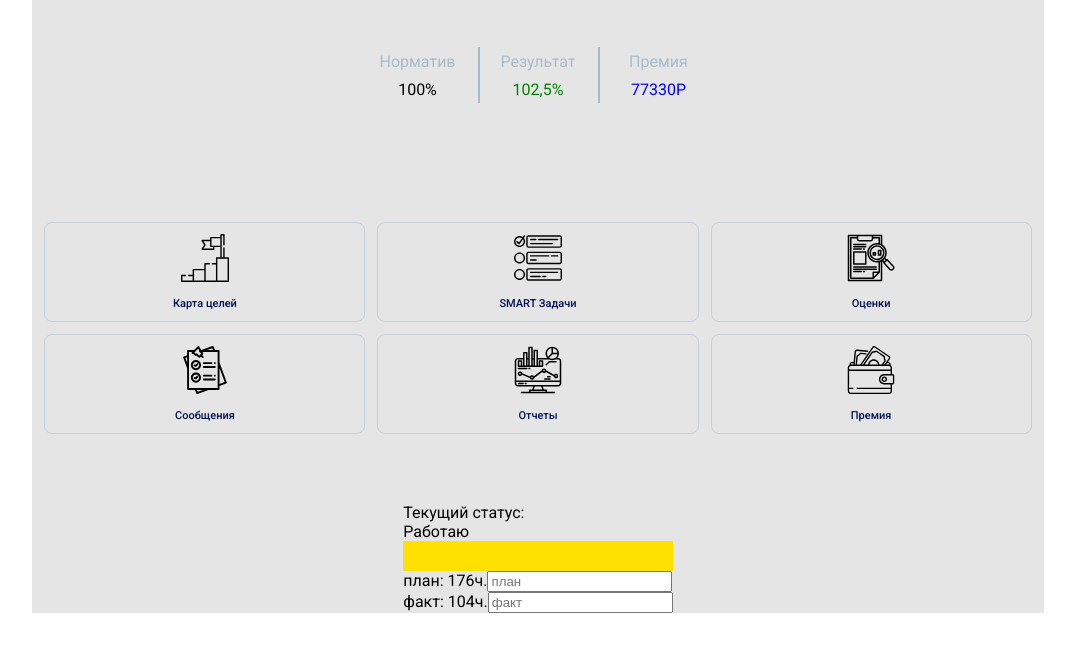
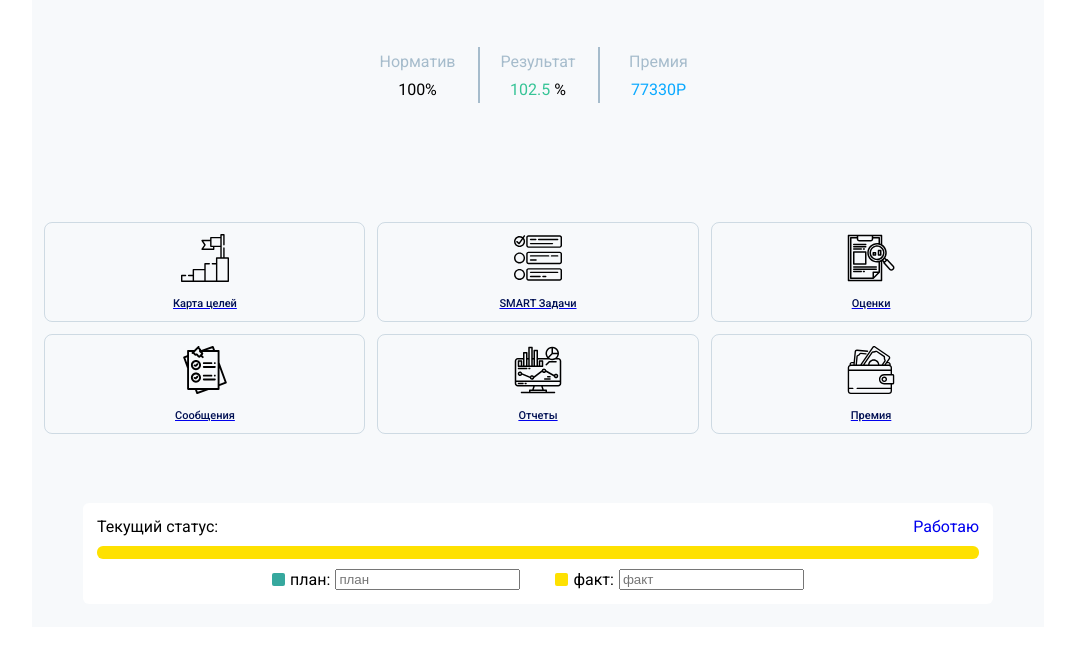
Before and after one commit to Ars8/PresentPage_TP, a website: page src/index.html in a window 1280 px wide. Shown: the part 145-796 px from the top of the page, without its empty margins (102-1177 px from the left). Drawn offline with Linux system fonts and the light colour scheme; files whose address does not match are found by name.

Commit message:
adaptive left

```diff
--- a/src/assets/css/main.css
+++ b/src/assets/css/main.css
@@ -88,7 +88,7 @@ p {
   flex-flow: column wrap;
   align-items: center;
   justify-content: space-between;
-  background: #E5E5E5;
+  background: #F7F9FB;
 }
 .main__statistic {
   display: grid;
@@ -113,6 +113,9 @@ p {
 }
 .main__statistic__value {
   color: #000000;
+}
+.main__statistic__value__cash {
+  color: #0AA9FF;
 }
 .main__line {
   height: 56px;
@@ -150,13 +153,70 @@ p {
   color: #001053;
   margin-top: 15px;
 }
+.main__progress {
+  min-width: 90%;
+  display: flex;
+  flex-flow: column wrap;
+  align-items: center;
+  justify-content: center;
+  background: #ffffff;
+  border-radius: 6px;
+  padding: 14px;
+  margin-bottom: 23px;
+}
+.main__progress__status {
+  width: 100%;
+  display: flex;
+  flex-flow: row wrap;
+  align-items: center;
+  justify-content: space-between;
+  margin-bottom: 10px;
+}
+.main__progress__status a {
+  text-decoration: none;
+}
 #myProgress {
   width: 100%;
-  background-color: #FEE101;
+  background-color: #fee101;
+  border-radius: 6px;
+  margin-bottom: 10px;
 }
-
 #myBar {
   width: 0%;
-  height: 30px;
-  background-color: #36A89E;
+  height: 13px;
+  background-color: #36a89e;
+  border-radius: 6px;
 }
+.main__progress__green {
+  width: 13px;
+  height: 13px;
+  background-color: #36a89e;
+  border-radius: 2px;
+}
+.main__progress__yellow {
+  width: 13px;
+  height: 13px;
+  background-color: #fee101;
+  border-radius: 2px;
+}
+.main__progress__input__block {
+  display: flex;
+  flex-flow: row wrap;
+  align-items: center;
+  justify-content: space-between;
+}
+.main__progress__plan {
+  display: flex;
+  flex-flow: row wrap;
+  align-items: center;
+  justify-content: space-between;
+  gap: 5px;
+  margin-right: 35px;
+}
+.main__progress__fact {
+  display: flex;
+  flex-flow: row wrap;
+  align-items: center;
+  justify-content: space-between;
+  gap: 5px;
+}
--- a/src/index.html
+++ b/src/index.html
@@ -11,13 +11,25 @@
       <header class="header">
         <div class="header__nav">
           <div class="header__nav__date">
-            <img src="assets/img/Vector_prev.svg" alt />
+            <img
+              class="header__prev__btn"
+              src="assets/img/Vector_prev.svg"
+              alt
+            />
             <div class="header__nav__date__text">Апрель 2021</div>
-            <img src="assets/img/Vector_next.svg" alt />
+            <img
+              class="header__next__btn"
+              src="assets/img/Vector_next.svg"
+              alt
+            />
           </div>
           <div class="header__nav__icon">
-            <img class="" src="assets/img/down-arrow.svg" alt />
-            <img src="assets/img/Group.svg" alt />
+            <img
+              class="header__down__btn"
+              src="assets/img/down-arrow.svg"
+              alt
+            />
+            <img class="header__group__btn" src="assets/img/Group.svg" alt />
           </div>
         </div>
         <div class="header__info">
@@ -32,68 +44,71 @@
         <div class="main__statistic">
           <div class="main__statistic__block">
             <p class="main__statistic__title">Норматив</p>
-            <div class="main__statistic__value">100%</div>
+            <div class="main__statistic__value">
+              100%
+            </div>
           </div>
           <div class="main__line"></div>
           <div class="main__statistic__block">
             <p class="main__statistic__title">Результат</p>
-            <div class="main__statistic__value" style="color: green;">102,5%</div>
+            <div class="main__statistic__value">
+              <span class="main__statistic__value__result">102.5</span>
+              %
+            </div>
           </div>
           <div class="main__line"></div>
           <div class="main__statistic__block">
             <p class="main__statistic__title">Премия</p>
-            <div class="main__statistic__value" style="color: blue;">77330Р</div>
+            <div class="main__statistic__value">
+              <span class="main__statistic__value__cash">77330Р</span>
+            </div>
           </div>
         </div>
         <div class="main__buttons">
-          <div class="main__buttons__item">
+          <a href="#" class="main__buttons__item">
             <img src="assets/img/career.svg" alt />
-            <div class="main__buttons__item__text">
-              Карта целей
-            </div>
-          </div>
-          <div class="main__buttons__item">
+            <div class="main__buttons__item__text">Карта целей</div>
+          </a>
+          <a href="#" class="main__buttons__item">
             <img src="assets/img/tasks.svg" alt />
-            <div class="main__buttons__item__text">
-              SMART Задачи
-            </div>
-          </div>
-          <div class="main__buttons__item">
+            <div class="main__buttons__item__text">SMART Задачи</div>
+          </a>
+          <a href="#" class="main__buttons__item">
             <img src="assets/img/data-analysis.svg" alt />
-            <div class="main__buttons__item__text">
-              Оценки
-            </div>
-          </div>
-          <div class="main__buttons__item">
+            <div class="main__buttons__item__text">Оценки</div>
+          </a>
+          <a href="#" class="main__buttons__item">
             <img src="assets/img/message.svg" alt />
-            <div class="main__buttons__item__text">
-              Сообщения
-            </div>
-          </div>
-          <div class="main__buttons__item">
+            <div class="main__buttons__item__text">Сообщения</div>
+          </a>
+          <a href="#" class="main__buttons__item">
             <img src="assets/img/monitor.svg" alt />
-            <div class="main__buttons__item__text">
-              Отчеты
-            </div>
-          </div>
-          <div class="main__buttons__item">
+            <div class="main__buttons__item__text">Отчеты</div>
+          </a>
+          <a href="#" class="main__buttons__item">
             <img src="assets/img/wallet.svg" alt />
-            <div class="main__buttons__item__text">
-              Премия
-            </div>
-          </div>
+            <div class="main__buttons__item__text">Премия</div>
+          </a>
         </div>
         <div class="main__progress">
-          <div>
+          <div class="main__progress__status">
             <div>Текущий статус:</div>
-            <div>Работаю</div>
+            <a href="#" class="main__progress__status__btn">Работаю</a>
           </div>
           <div id="myProgress">
             <div id="myBar"></div>
           </div>
-          <div>
-            <div>план: 176ч.<input type="text" id="plan" placeholder="план"></div>
-            <div>факт: 104ч.<input type="text" id="fact" placeholder="факт"></div>
+          <div class="main__progress__input__block">
+            <div class="main__progress__plan">
+              <div class="main__progress__green"></div>
+              план:
+              <input type="text" id="plan" placeholder="план" />
+            </div>
+            <div class="main__progress__fact">
+              <div class="main__progress__yellow"></div>
+              факт:
+              <input type="text" id="fact" placeholder="факт" />
+            </div>
           </div>
         </div>
       </main>
--- a/src/js/main.js
+++ b/src/js/main.js
@@ -1,8 +1,11 @@
 import move from './modules/progress';
-
+import buttons from './modules/buttons';
+import color from './modules/color';
 
 window.addEventListener('DOMContentLoaded', () => {
     'use strict';
 
     move();
+    buttons();
+    color();
 });
--- /dev/null
+++ b/src/js/modules/buttons.js
@@ -0,0 +1,20 @@
+const buttons = () => {
+    function addEventOnButton(triggerSelector) {
+        const trigger = document.querySelector(triggerSelector);
+
+        trigger.addEventListener('click', (e) => {
+            if (e.target) {
+                e.preventDefault();
+                console.log(`btn ${triggerSelector} was pressed`)
+            } else{
+                console.log('btn was pressed')
+            }
+        });
+    };
+    addEventOnButton('.header__prev__btn');
+    addEventOnButton('.header__next__btn');
+    addEventOnButton('.header__down__btn');
+    addEventOnButton('.header__group__btn');
+    addEventOnButton('.main__progress__status__btn');
+};
+export default buttons;
--- /dev/null
+++ b/src/js/modules/color.js
@@ -0,0 +1,21 @@
+const color = () => {
+
+    function changeColor(titleSelector) {
+
+        const title = document.querySelector(titleSelector);
+
+        if(+title.innerHTML < 100) {
+            title.style.color = "red";
+        } else if(+title.innerHTML === 100) {
+            title.style.color = "yellow";
+        } else if(+title.innerHTML > 100) {
+            title.style.color = "#36C496";
+        };
+
+    };
+
+    changeColor('.main__statistic__value__result');
+
+};
+
+export default color;
--- a/src/js/modules/progress.js
+++ b/src/js/modules/progress.js
@@ -4,8 +4,10 @@ const move = () => {
   const elem = document.querySelector('#myBar');
 
 function calc() {
-  if (fact.value > plan.value) {
-    console.log("error")
+  if (+fact.value > +plan.value) {
+    elem.style.width = 0 + "%";
+    alert('Слишком много!');
+    fact.value = '';
   } else {
     let factPercent = (fact.value / plan.value)*100;
     elem.style.width = factPercent + "%";
```
Also changed, not shown: dist/assets/css/main.css, dist/index.html, dist/script.js, 2 other files.
